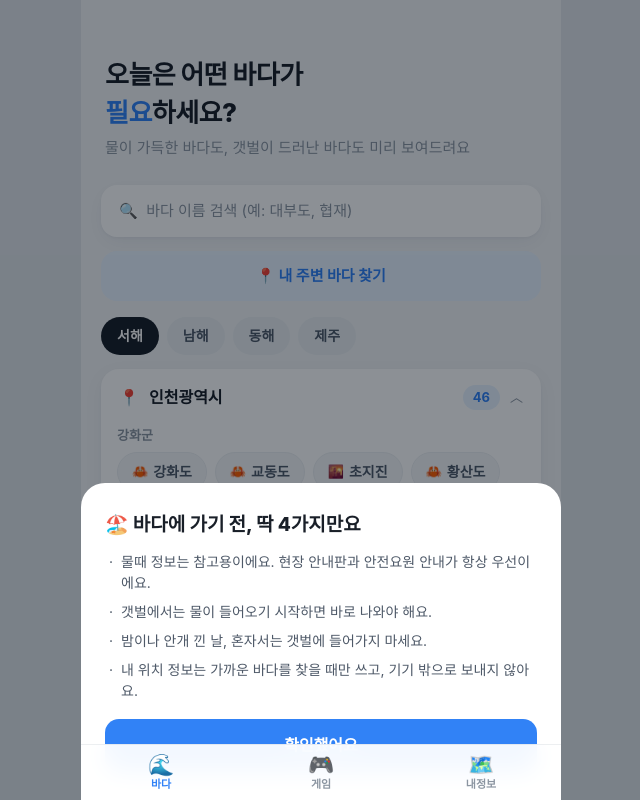
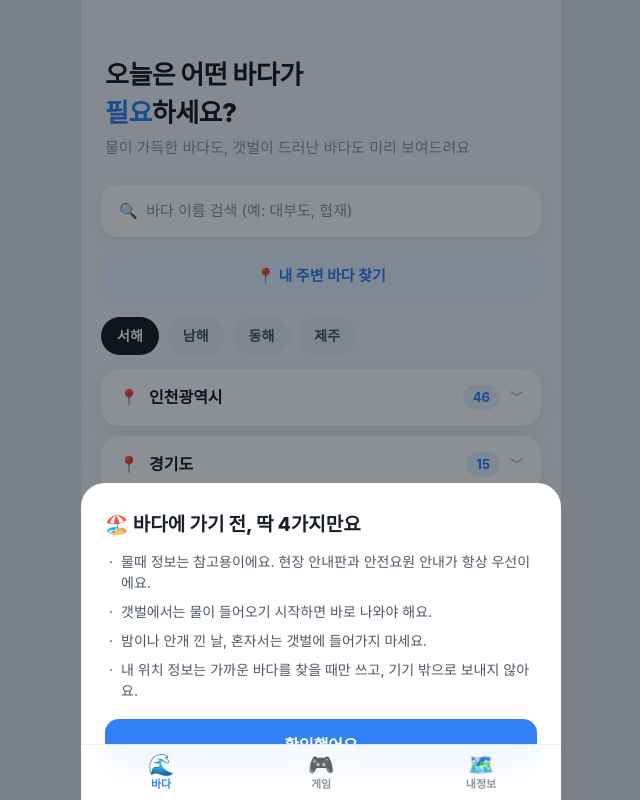
Before and after one commit to kim-boseok/pilda, a React (Vite) app: page / in a window 1280 px wide. Shown: the top 800 px of the page, without its empty margins (319-959 px from the left). Built offline with nearby package versions, Linux system fonts and the light colour scheme; a web font is replaced by a local one.

Commit message:
홈 자치도 아코디언: 처음엔 모두 닫힘, 첫 항목 자동 열림 제거

```diff
--- a/src/screens/HomeScreen.tsx
+++ b/src/screens/HomeScreen.tsx
@@ -44,7 +44,8 @@ const homeMemo: { tab: Tab; open: string | null; scrollY: number } = {
 export default function HomeScreen({ onSelect }: { onSelect: (s: Station) => void }) {
   const [tab, setTab] = useState<Tab>(homeMemo.tab);
   const [query, setQuery] = useState('');
-  // null = 기본(첫 자치도 열림), '' = 모두 닫힘, 그 외 = 해당 자치도만 열림
+  // null·'' = 모두 닫힘(기본), 그 외 = 해당 자치도만 열림
+  // 상세에 들어갔다 나오면 homeMemo 덕분에 보던 자치도가 그대로 열려 있다
   const [open, setOpen] = useState<string | null>(homeMemo.open);
   const [locating, setLocating] = useState(false);
   const [favIds] = useState<string[]>(loadFavs);
@@ -98,7 +99,7 @@ export default function HomeScreen({ onSelect }: { onSelect: (s: Station) => voi
     return out;
   }, [tab]);
 
-  const openName = open ?? provinces[0]?.name ?? '';
+  const openName = open ?? '';
 
   const switchTab = (t: Tab) => {
     setTab(t);
```
